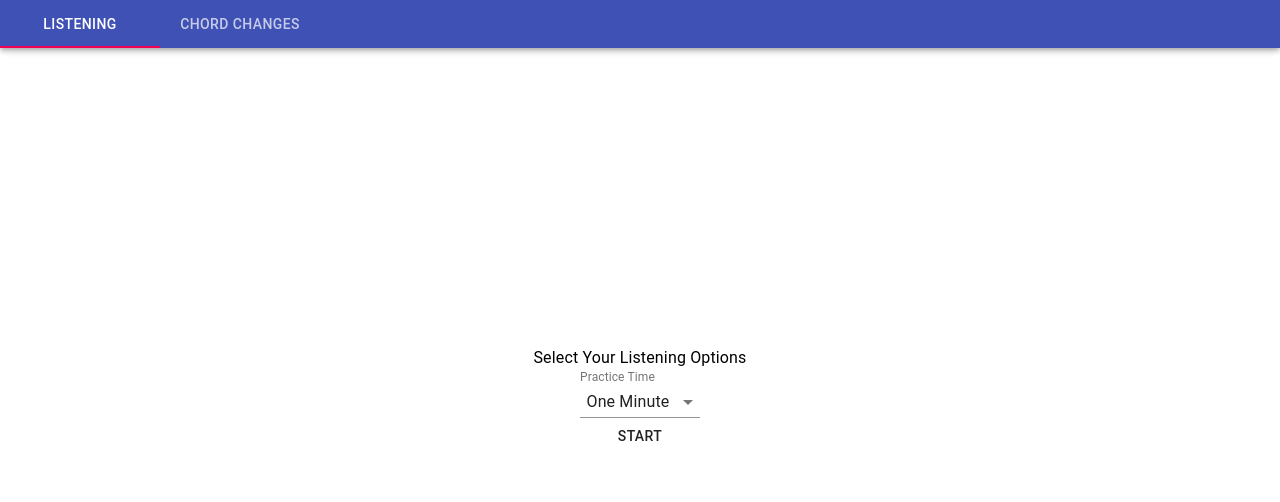
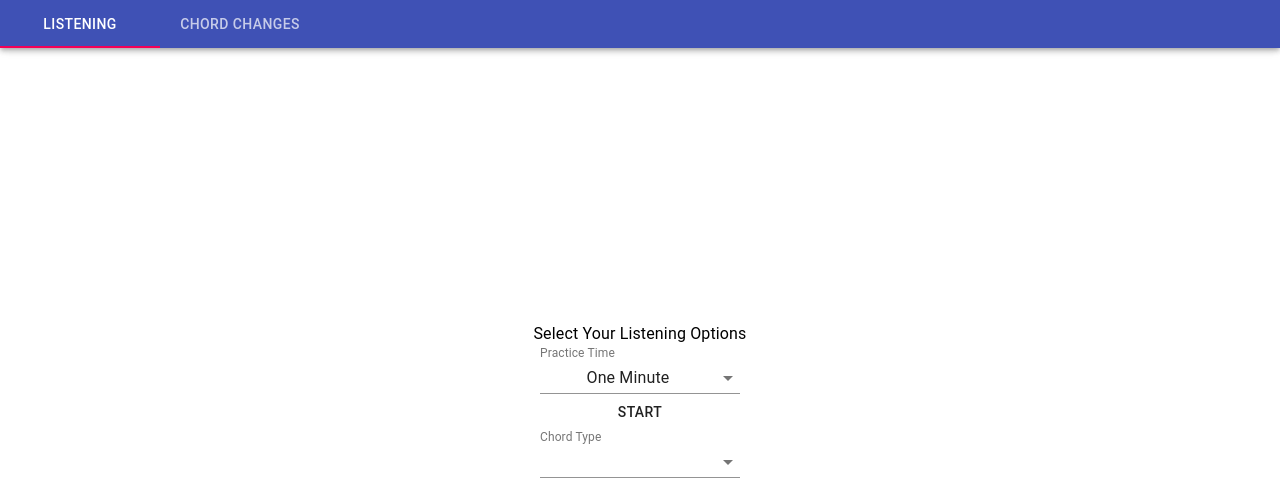
Before and after one commit to forbesd7/guitarTypeScript, a React (Create React App) app: page / in a window 1280 px wide. Shown: the top 502 px of the page. Built offline with nearby package versions, Linux system fonts and the light colour scheme.

Commit message:
added simple styling

```diff
--- a/src/components/PracticeOptions.tsx
+++ b/src/components/PracticeOptions.tsx
@@ -3,6 +3,7 @@ import { useContext } from "react";
 import { ThemeContext } from "../context/context";
 import ListeningContainer from "./listening/ListeningContainer";
 import ChordChangeOptions from "./ChordChangeOptions";
+import "./styles/practiceOptions.css";
 export interface PracticeOptionsProps {}
 
 const PracticeOptions: React.SFC<PracticeOptionsProps> = () => {
@@ -19,7 +20,7 @@ const PracticeOptions: React.SFC<PracticeOptionsProps> = () => {
         return "wrong view";
     }
   };
-  return <div>{renderView()}</div>;
+  return <div className="mainContainer">{renderView()}</div>;
 };
 
 export default PracticeOptions;
--- a/src/components/listening/ListeningOptions.tsx
+++ b/src/components/listening/ListeningOptions.tsx
@@ -18,8 +18,7 @@ export interface ListeningOptionsProps {
 const useStyles = makeStyles(() =>
   createStyles({
     formControl: {
-      minWidth: 120,
-      maxWidth: 300
+      width: 200
     }
   })
 );
@@ -29,8 +28,9 @@ const ListeningOptions: React.SFC<ListeningOptionsProps> = () => {
   const { listeningOptions, setListeningOptions } = useContext(
     ListeningContext
   );
+  const [chordType, setChordType] = useState("Major");
+
   const classes = useStyles();
-  const [practiceTime, setPracticeTime] = useState(0);
 
   const selectPracticeTime = (event: React.ChangeEvent<{ value: unknown }>) => {
     setListeningOptions({
@@ -62,6 +62,19 @@ const ListeningOptions: React.SFC<ListeningOptionsProps> = () => {
           Start
         </Button>
       </FormControl>
+
+      <FormControl className={classes.formControl}>
+        <InputLabel id="chord-type">Chord Type</InputLabel>
+        <Select
+          labelId="chord-type"
+          value={chordType}
+          onChange={selectPracticeTime}
+        >
+          <MenuItem value={60}>One Minute</MenuItem>
+          <MenuItem value={180}>Three Minutes</MenuItem>
+          <MenuItem value={300}>Five Minutes</MenuItem>
+        </Select>
+      </FormControl>
     </Fragment>
   );
 };
--- /dev/null
+++ b/src/components/styles/practiceOptions.css
@@ -0,0 +1,5 @@
+.mainContainer {
+  display: flex;
+  flex-direction: column;
+  align-items: center;
+}
```
